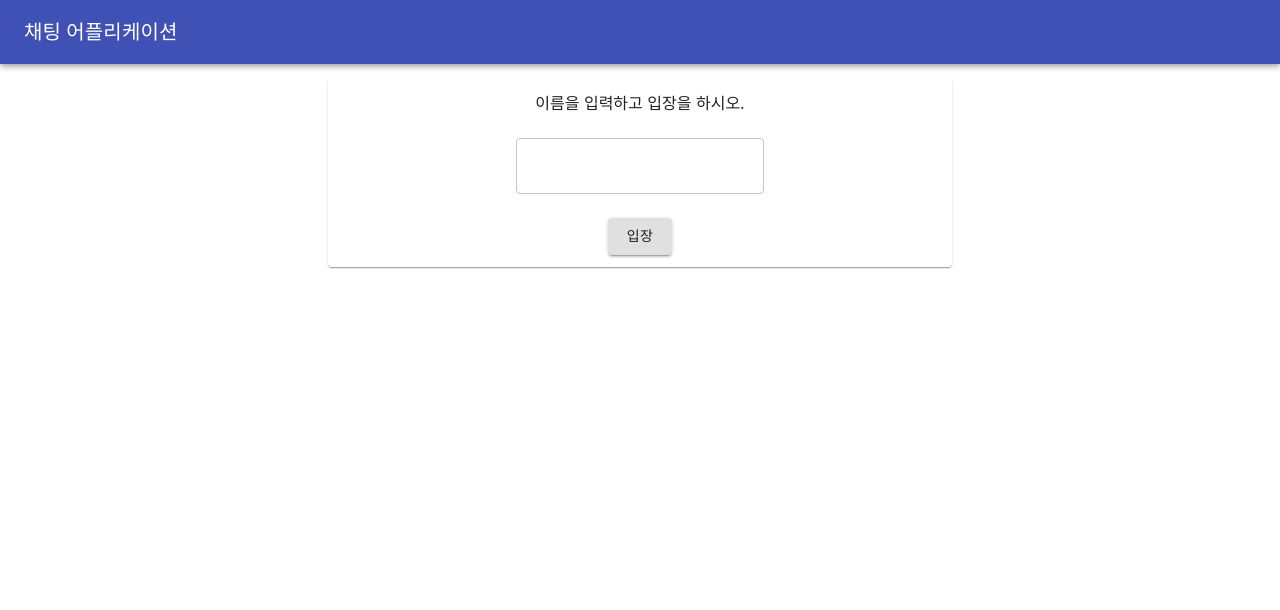
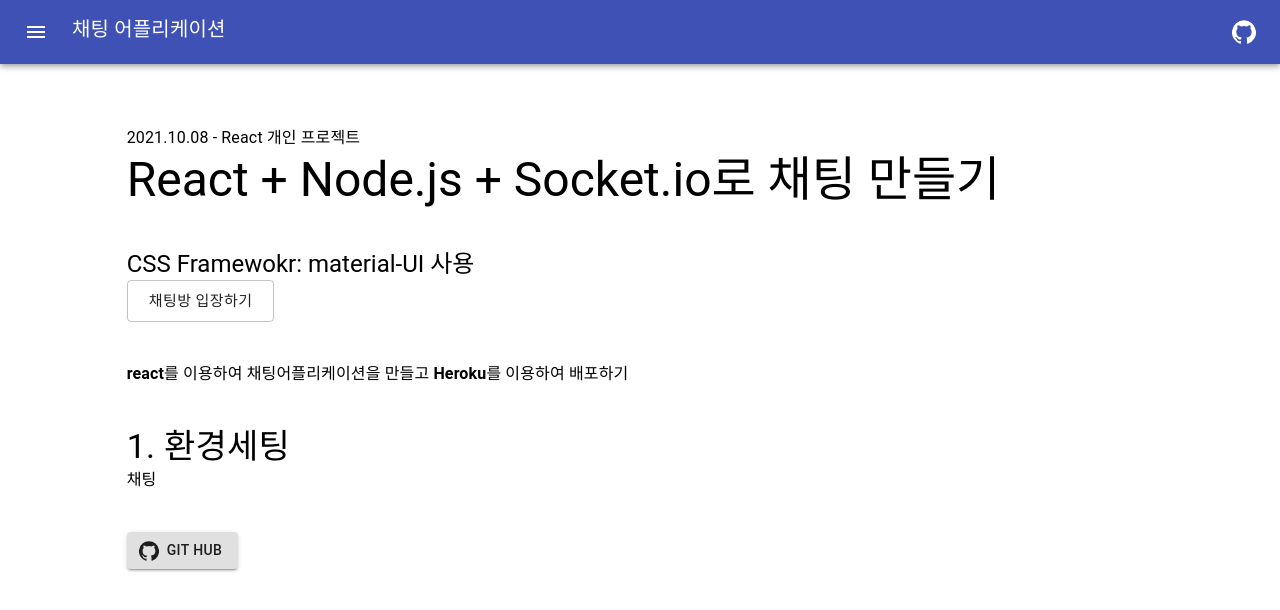
Before and after one commit to YoungGil2/Chatting-app, a React (Create React App) app: page / in a window 1280 px wide. Shown: the top 610 px of the page. Built offline with nearby package versions, Linux system fonts and the light colour scheme.

Commit message:
가이드 작업 및 필요없는 코드 삭제

```diff
--- a/src/App.tsx
+++ b/src/App.tsx
@@ -1,18 +1,16 @@
 import { Switch, Route } from "react-router-dom";
-import { Join, Room, Test }  from "./pages/index.js";
-import { Header, SideMenu } from "./layout/index.js"
+import { Join, Room, Home }  from "./pages/index.js";
+import { Header } from "./layout/index.js"
 
 function App() {
   return (
     <>
       <Header />
-      {/* <SideMenu /> */}
-        <Switch>
-          <Route exact path="/" component={Join} />
-          <Route path="/room" component={Room} />
-          <Route path="/test" component={Test} />
-        </Switch>
-
+      <Switch>
+        <Route exact path="/" component={Home} />
+        <Route path="/join" component={Join} />
+        <Route path="/room" component={Room} />
+      </Switch>
     </>
   );
 }
--- a/src/layout/Header.tsx
+++ b/src/layout/Header.tsx
@@ -1,30 +1,66 @@
+import { useState } from "react";
 import AppBar from "@material-ui/core/AppBar";
 import ToolBar from "@material-ui/core/Toolbar"
 import Typography from "@material-ui/core/Typography";
 import IconButton from '@material-ui/core/IconButton';
 import MenuIcon from '@material-ui/icons/Menu';
-import Hidden from "@material-ui/core/Hidden";
+import Drawer from '@material-ui/core/Drawer';
+import Divider from "@material-ui/core/Divider";
+import List from "@material-ui/core/List";
+import ListItem from "@material-ui/core/ListItem";
+import ListItemText from "@material-ui/core/ListItemText";
+import Link from "@material-ui/core/Link";
+import GitHubIcon from '@material-ui/icons/GitHub';
+import Grid from "@material-ui/core/Grid";
+import { Link as DomLink} from "react-router-dom";
 
-interface headerProps {
-    menuOpen: (value)=> void;
-}
+function Header(){
+    let menuWidth = 200;
+    const [meunOpen, setMeunOpen] = useState(false);
+    const SideMenuToggle = () => {
+        setMeunOpen((prevState)=> (!prevState));
+    };
 
-function Header( { menuOpen }: headerProps){
-    const SideMenuToggle = () => {
-        menuOpen((prevState) =>(
-            !prevState
-        ));
-    };
+    const ListContent = (
+        <List style={{ width: menuWidth}}>
+            <ListItem>
+                <ListItemText>
+                    <Link component={DomLink} to="/" onClick={SideMenuToggle}>홈</Link>
+                </ListItemText>
+            </ListItem>
+            <Divider></Divider>
+            <ListItem>
+                <ListItemText>
+                    <Link component={DomLink} to="/join" onClick={SideMenuToggle}>입장하기</Link>
+                </ListItemText>
+            </ListItem>
+            <ListItem>
+                <ListItemText>
+                    <Link component={DomLink} to="/join" onClick={SideMenuToggle}>방 리스트보기</Link>
+                </ListItemText>
+            </ListItem>
+        </List>
+    );
     return(
         <AppBar position="static">
             <ToolBar>
-                    <Hidden mdUp>
+                <Grid container justifyContent="space-between">
+                    <Grid item>
                         <IconButton onClick={SideMenuToggle} edge="start" color="inherit" aria-label="menu">
                             <MenuIcon />
                         </IconButton>
-                    </Hidden>
-                <Typography variant="h6">채팅 어플리케이션</Typography>
+                        <Typography variant="h6" component="span" style={{ paddingLeft: 12}}>채팅 어플리케이션</Typography>
+                    </Grid>
+                    <Grid item>
+                        <IconButton edge="end" target="_blank" href="https://github.com/yeong-gil/Chatting-app" color="inherit">
+                            <GitHubIcon />
+                        </IconButton>
+                    </Grid>
+                </Grid>
             </ToolBar>
+            <Drawer variant="temporary" open={meunOpen} onClose={SideMenuToggle}>
+                {ListContent}
+            </Drawer>
         </AppBar>
     )
 }
--- a/src/layout/Layout.tsx
+++ b/src/layout/Layout.tsx
@@ -1,14 +1,8 @@
-import { useState } from "react";
 import Header from "./Header";
-import SideBar from "./SideMenu";
 
 function Layout(){
-    const [open, setOpen] = useState(false);
     return (
-        <>
-            <Header menuOpen={setOpen} />
-            <SideBar menuStatus={open}/>
-        </>
+        <Header />
     );
 }
 export default Layout;
--- a/src/layout/SideMenu.tsx
+++ /dev/null
@@ -1,32 +0,0 @@
-import Drawer from '@material-ui/core/Drawer';
-import { Link } from "react-router-dom";
-import Hidden from "@material-ui/core/Hidden";
-
-interface sideMenuProps {
-    menuStatus: boolean;
-}
-
-function SideMenu({menuStatus}:sideMenuProps){
-    return (
-        <>
-        <Hidden smUp>
-            <Drawer variant="temporary" anchor="left">
-                <div>
-                    <Link to="/">홈</Link><br/>
-                    <Link to="/join">입장하기</Link><br/>
-                </div>
-            </Drawer>
-        </Hidden>
-        <Hidden xsDown>
-            <Drawer variant="permanent" anchor="left">
-                <div>
-                    <Link to="/">홈</Link><br/>
-                    <Link to="/join">입장하기</Link><br/>
-                </div>
-            </Drawer>
-        </Hidden>
-
-        </>
-    );
-}
-export default SideMenu;
--- a/src/layout/index.js
+++ b/src/layout/index.js
@@ -1,3 +1,2 @@
 export { default as Header } from "./Header.tsx";
-export { default as SideMenu } from "./SideMenu.tsx"
 export { default as Layout } from "./Layout.tsx";
--- /dev/null
+++ b/src/pages/Home.tsx
@@ -0,0 +1,34 @@
+import Grid from "@material-ui/core/Grid";
+import Typography from "@material-ui/core/Typography";
+import Button from "@material-ui/core/Button";
+import GitHubIcon from '@material-ui/icons/GitHub';
+import { Link } from "react-router-dom";
+
+function Home(){
+    return (
+        <Grid container justifyContent="center" style={{paddingTop: 60}}>
+            <Grid xs={11} sm={9} md={10} container spacing={5} direction="column">
+                <Grid item>
+                    <Typography variant="subtitle1">2021.10.08 - React 개인 프로젝트</Typography>
+                    <Typography variant="h3">React + Node.js + Socket.io로 채팅 만들기</Typography>
+                </Grid>
+                <Grid item>
+                    <Typography variant="h5">CSS Framewokr: material-UI 사용</Typography>
+                    <Button variant="outlined" component={Link} to="/join" size="large">채팅방 입장하기</Button>
+                </Grid>
+                <Grid item>
+                    <Typography variant="body1"><b>react</b>를 이용하여 채팅어플리케이션을 만들고 <b>Heroku</b>를 이용하여 배포하기</Typography>
+                </Grid>
+                <Grid item>
+                    <Typography variant="h4">1. 환경세팅</Typography>
+                    <Typography variant="body1">채팅</Typography>
+                </Grid>
+                <Grid item>
+                    <Button variant="contained" target="_blank" href="https://github.com/yeong-gil/Chatting-app" startIcon={<GitHubIcon />}>GIT HUB</Button>
+                </Grid>
+
+            </Grid>
+        </Grid>
+    )
+}
+export default Home;
--- a/src/pages/Join.tsx
+++ b/src/pages/Join.tsx
@@ -7,10 +7,9 @@
 
 function Join() {
   const [name, setName] = useState("");
-  const [room, setRoom] = useState("");
   return (
     <Grid container justifyContent="center" style={{ padding: "1em", marginTop: '10px' }}>
-      <Grid item xs={6}>
+      <Grid item xs={12} sm={9} md={7}>
         <Paper>
           <Grid container direction="column" alignItems="center" spacing={3}>
             <Grid item>이름을 입력하고 입장을 하시오.</Grid>
@@ -21,16 +20,9 @@
                   setName(e.target.value);
                 }}
                 variant="outlined"
+                placeholder="이름을 입력해주세요."
               ></TextField>
             </Grid>
-            {/* <Grid item>
-              <TextField
-                name="roomName"
-                onChange={(e) => {
-                  setRoom(e.target.value);
-                }}
-              ></TextField>
-            </Grid> */}
             <Grid item>
               <Button variant="contained"  component={Nav} to={`/room?name=${name}`}>
                 입장
--- a/src/pages/Room.tsx
+++ b/src/pages/Room.tsx
@@ -12,7 +12,6 @@
 
 function Room({location}) {
   const [name, setName] = useState("");
-  const [room, setRoom] = useState("");
   const [message, setMessage] = useState("");
   const [messages, setMessages] = useState([]);
   const [users, setUsers] = useState([]);
@@ -20,11 +19,10 @@
 
   useEffect(()=>{
     socket = socketClient(Server);
-    const {name, room} = queryString.parse(location.search);
+    const { name } = queryString.parse(location.search);
     setName(name);
-    setRoom(room);
 
-    socket.emit("join", { name, room });
+    socket.emit("join", { name });
 
     socket.on("usersInfo",(userInfoArray)=> {
       setUsers(userInfoArray);
--- a/src/pages/index.js
+++ b/src/pages/index.js
@@ -1,3 +1,3 @@
 export { default as Join } from "./Join.tsx";
 export { default as Room } from "./Room.tsx";
-export { default as Test } from "./test.tsx";
+export { default as Home } from "./Home.tsx";
--- a/src/pages/test.tsx
+++ /dev/null
@@ -1,8 +0,0 @@
-import Layout from "../layout/Layout";
-
-function test(){
-    return (
-        <Layout />
-    )
-}
-export default test;
```
Also changed, not shown: 13 other files (tests, documents, lock files or other folders).
